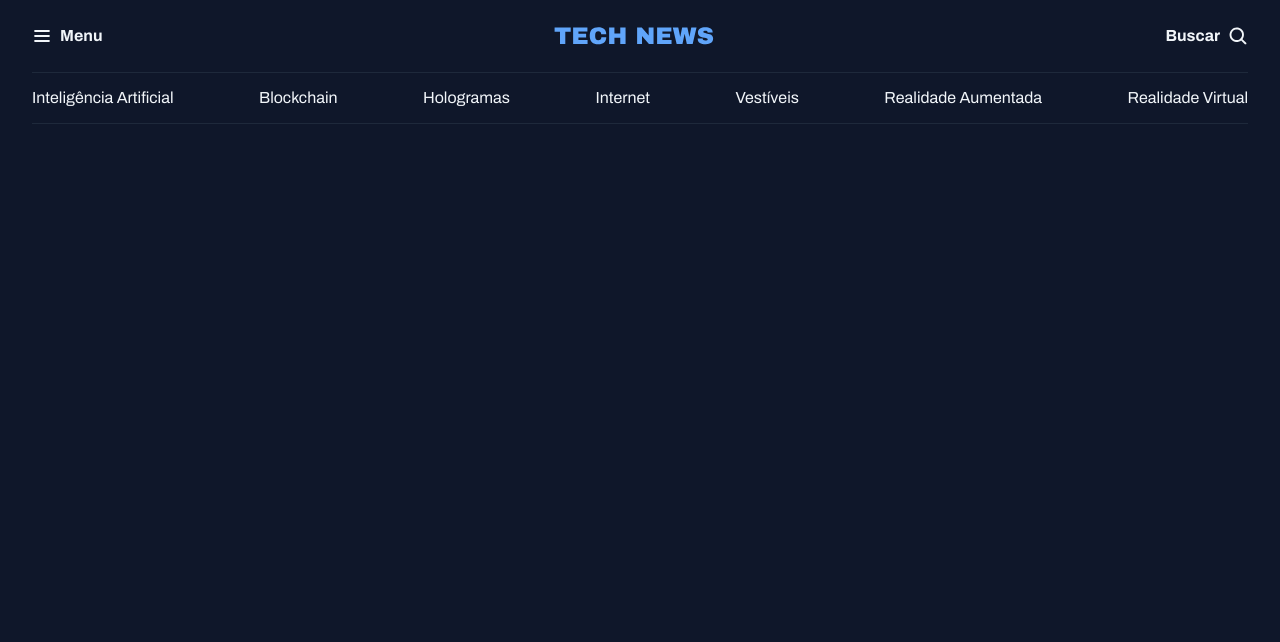
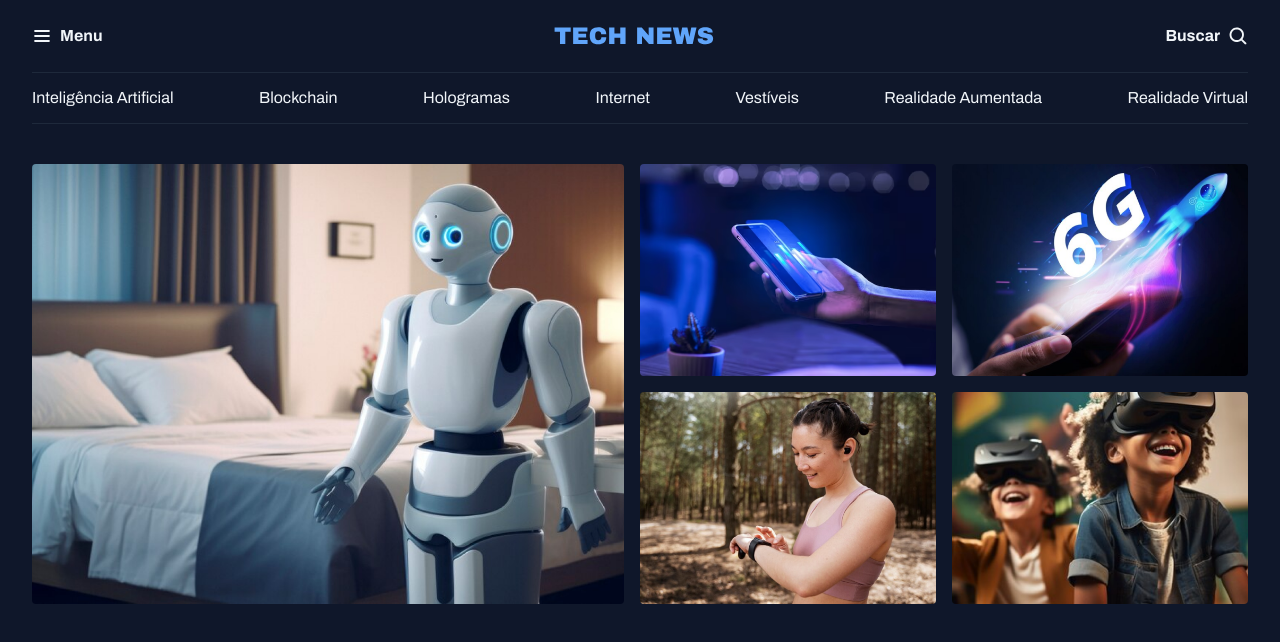
Before and after one commit to codetodestroy/projeto-portal_de_noticias, a plain HTML site: page index.html in a window 1280 px wide. Drawn offline with Linux system fonts and the light colour scheme.

Commit message:
structuring main sections

```diff
--- a/index.html
+++ b/index.html
@@ -40,6 +40,28 @@
             <a href="#">Realidade  Virtual</a>
         </nav>
     </header>
+
+    <main class="grid container">
+        <section id="featured" class="grid grid-flow-col gap-16">
+            <div>
+                <img src="./assets/images/Image 01.png" alt="">
+            </div>
+            <div class="grid grid-cols-2 gap-16">
+                <div>
+                    <img src="./assets/images/Image 02.png" alt="">
+                </div>
+                <div>
+                    <img src="./assets/images/Image 03.png" alt="">
+                </div>
+                <div>
+                    <img src="./assets/images/Image 04.png" alt="">
+                </div>
+                <div>
+                    <img src="./assets/images/Image 05.png" alt="">
+                </div>
+            </div>
+        </section>
+    </main>
 </body>
 
 </html>
--- a/styles/global.css
+++ b/styles/global.css
@@ -40,17 +40,16 @@ h1, h2, h3 {
     font: inherit;
 }
 
+img {
+    max-width: 100%;
+}
+
 .container {
     max-width: 1280px;
     padding-inline: 32px;
     margin-inline: auto;
 }
 
-/* Utility-first */
-.grid {
-    display: grid;
+main {
+    margin-top: 40px;
 }
-
-.grid-flow-col {
-    grid-auto-flow: column;
-}
--- a/styles/index.css
+++ b/styles/index.css
@@ -1,2 +1,4 @@
 @import url("global.css");
+@import url("utility.css");
 @import url("header.css");
+@import url("sections.css");
--- /dev/null
+++ b/styles/sections.css
@@ -0,0 +1,7 @@
+#featured {
+    img {
+        height: 100%;
+        object-fit: cover;
+        border-radius: 4px;
+    }
+}
--- /dev/null
+++ b/styles/utility.css
@@ -0,0 +1,16 @@
+/* Utility-first */
+.grid {
+    display: grid;
+}
+
+.grid-flow-col {
+    grid-auto-flow: column;
+}
+
+.grid-cols-2 {
+    grid-template-columns: 1fr 1fr;
+}
+
+.gap-16 {
+    gap: 16px;
+}
```
